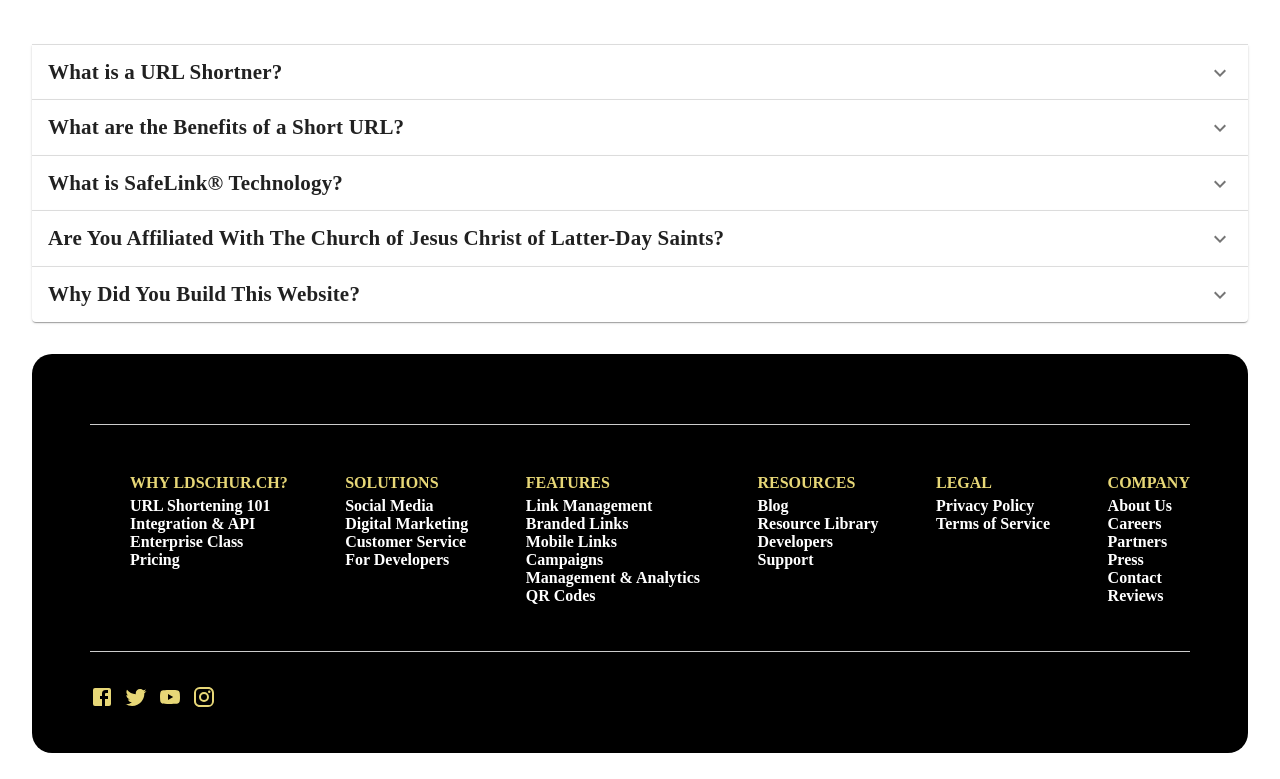
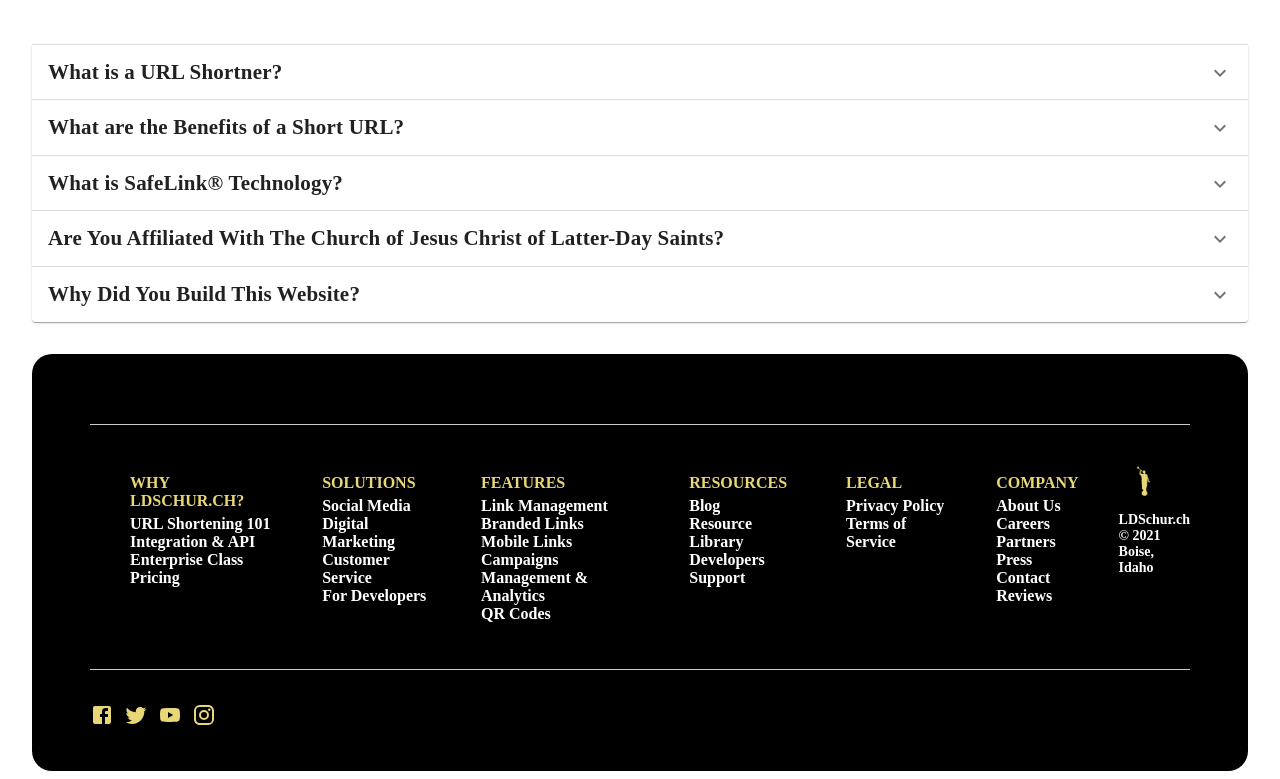
Before and after one commit to infiniteoo/LDSchur.ch, a React (Create React App) app in the folder client/: page / in a window 1280 px wide. Shown: the part 1450-2229 px from the top of the page. Built offline with nearby package versions, Linux system fonts and the light colour scheme; a web font is replaced by a local one.

Commit message:
implemented error handling for banned keywords and porn sites.  displays snackbar msg informing user if so

```diff
--- a/client/src/components/button/SearchButton.js
+++ b/client/src/components/button/SearchButton.js
@@ -1,9 +1,11 @@
-import React from "react";
+import React, { useState } from "react";
 import Button from "@material-ui/core/Button";
 import axios from "axios";
 import { makeStyles } from "@material-ui/core/styles";
 import { Grid } from "@material-ui/core";
 import { CopyToClipboard } from "react-copy-to-clipboard";
+import Snackbar from "@mui/material/Snackbar";
+import MuiAlert from "@mui/material/Alert";
 
 const useStyles = makeStyles({
   root: {
@@ -20,6 +22,17 @@
 });
 
 const SearchButton = (props) => {
+  const Alert = React.forwardRef(function Alert(props, ref) {
+    return <MuiAlert elevation={6} ref={ref} variant="filled" {...props} />;
+  });
+
+  const handleClose = (event, reason) => {
+    if (reason === "clickaway") {
+      return;
+    }
+    setOpen(false);
+  };
+  const [open, setOpen] = useState(false);
   const classes = useStyles();
 
   const handleClick = async (e) => {
@@ -43,9 +56,21 @@
     axios(config)
       .then(function (response) {
         console.log(response);
-        props.setShortURL(
-          JSON.stringify(response.data.shortUrl).replace(/^"(.*)"$/, "$1")
-        );
+        // if response is a banned keyword or a porn site show error msg
+        if (
+          response.data === "banned keyword" ||
+          response.data === "porn site"
+        ) {
+          setOpen(true);
+
+          // display error message
+        } else {
+          // if response data is not "porn site" or "banned keyword" then setShortURL
+          props.setShortURL(
+            JSON.stringify(response.data.shortUrl).replace(/^"(.*)"$/, "$1")
+          );
+        }
+
         props.setUrlToConvert("");
       })
       .catch(function (error) {
@@ -71,6 +96,20 @@
           </Button>
         </Grid>
       </CopyToClipboard>
+      <Snackbar open={open} autoHideDuration={6000} onClose={handleClose}>
+        <Alert
+          onClose={handleClose}
+          severity="error"
+          sx={{
+            width: "100%",
+            backgroundColor: "red",
+            color: "white",
+          }}
+        >
+          Sorry, that link is not allowed.
+        </Alert>
+      </Snackbar>
+      ;
     </Grid>
   );
 };
--- a/client/src/components/footer/Footer.js
+++ b/client/src/components/footer/Footer.js
@@ -4,6 +4,7 @@
 import TwitterIcon from "@mui/icons-material/Twitter";
 import YouTubeIcon from "@mui/icons-material/YouTube";
 import InstagramIcon from "@mui/icons-material/Instagram";
+import logo from "../../imgs/lds.png";
 
 const useStyles = makeStyles({
   footer: {
@@ -47,6 +48,9 @@
     paddingRight: "10px",
     color: "#E7D777",
     textDecoration: "none",
+  },
+  img: {
+    width: "50px",
   },
 });
 
@@ -206,6 +210,21 @@
               </a>
             </li>
           </ul>
+          <ul style={{ listStyleType: "none", color: "white", marginTop: "0" }}>
+            <li>
+              <img src={logo} className={classes.img} alt="" />
+            </li>
+
+            <li>
+              <p style={{ margin: "0", fontSize: "14px" }}>LDSchur.ch</p>
+            </li>
+            <li>
+              <p style={{ margin: "0", fontSize: "14px" }}>© 2021</p>
+            </li>
+            <li>
+              <p style={{ margin: "0", fontSize: "14px" }}>Boise, Idaho</p>
+            </li>
+          </ul>
         </div>
         <div className={classes.divider}></div>
         <div className={classes.socialIcons}>
```
Also changed, not shown: client/src/imgs/scattered-forcefields.svg (deleted).
